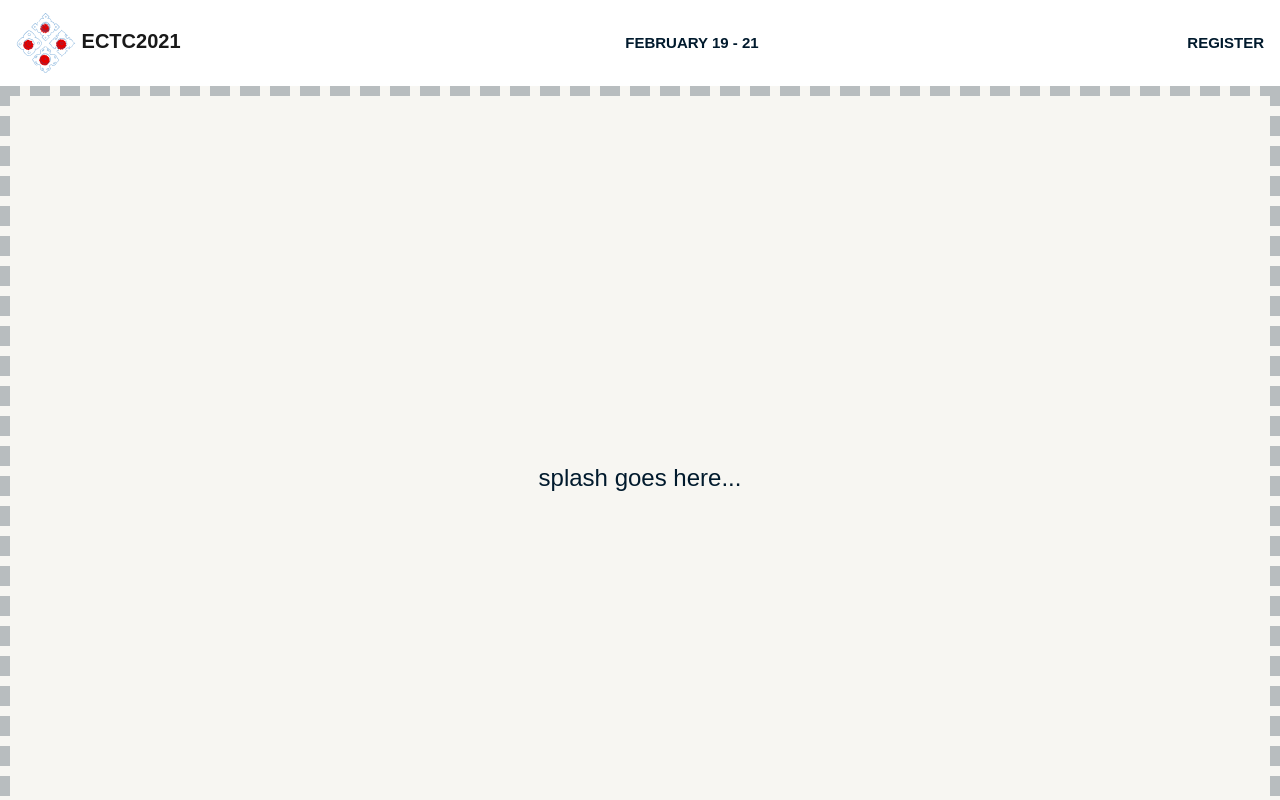
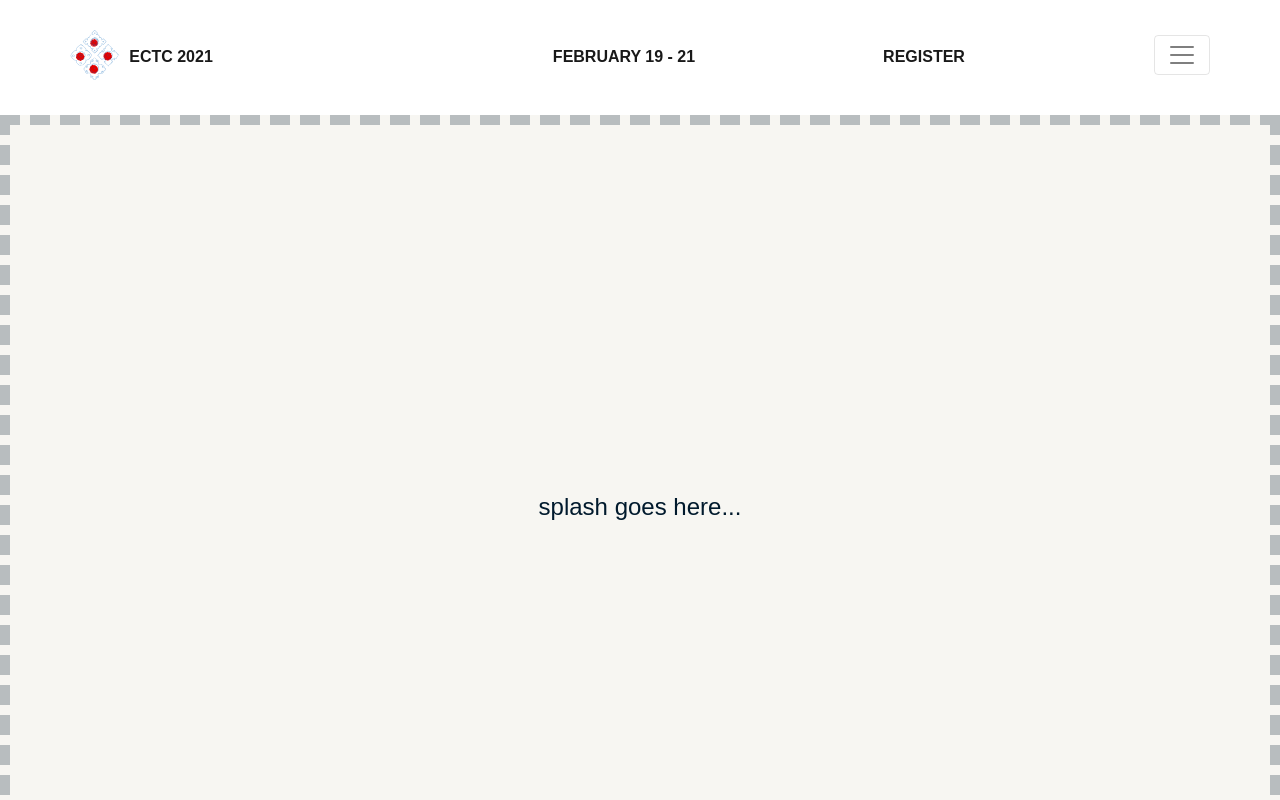
Before and after one commit to FullStackAtBrownTeam/ECTC2021-website, a React (Create React App) app: page / in a window 1280 px wide. Shown: the top 800 px of the page. Built offline with nearby package versions, Linux system fonts and the light colour scheme.

Commit message:
navbar spacing

```diff
--- a/src/App.css
+++ b/src/App.css
@@ -118,7 +118,44 @@ p, .body-text {
 .navigation {
     background-color: transparent ;
     font-family: 'Proxima Nova', Arial, Helvetica, sans-serif;
-    font-size: 15px;
     font-weight: bold;
     color: #011A2D;
+    padding-left: 70px;
+    padding-right: 70px;
+    padding-top: 25px;
+    padding-bottom: 30px;
+
 }
+
+#nav-logo {
+    position: absolute;
+    width: 12em;
+    top: 45px;
+    left: 75px;
+    font-size: 16px
+}
+
+#nav-date {
+    position: absolute;
+    width: 12em;
+    top: 45px;
+    right: calc(50% - 5em);
+    font-size: 16px
+}
+
+#nav-register {
+    position: absolute;
+    width: 12em;
+    top: 45px;
+    right: 260px;
+    font-size: 16px
+}
+
+#hamburger {
+    text-align: right;
+    color: #011A2D !important;
+}
+
+#hamburger-items {
+    color: #011A2D !important;
+}
--- a/src/App.js
+++ b/src/App.js
@@ -1,5 +1,4 @@
 import React from 'react';
-import logo from './logo.svg';
 import Navigation from './components/NavBar'
 import Layout from './Layout';
 import './App.css';
--- a/src/components/NavBar.js
+++ b/src/components/NavBar.js
@@ -1,23 +1,42 @@
 import React, { Component } from 'react';
-import { Nav, Navbar, NavDropdown, Form, FormControl, Button } from 'react-bootstrap';
+import { Nav, Navbar } from 'react-bootstrap';
 import "bootstrap/dist/css/bootstrap.min.css";
 
 export class Navigation extends Component {
     render() {
         return (
-            <Navbar collapseOnSelect className="navigation justify-content-between" expand="xl" sticky="top" >
+            <Navbar collapseOnSelect expand="false" className="navigation justify-content-between" sticky="top" >
+
                 <Navbar.Brand className="nav-bar-logo">
                     <img
                         alt=" "
                         src='./ectclogo.svg'
-                        width="60"
-                        height="60"
+                        width="50"
+                        height="50"
                         className="d-inline-block align-center"
                     />{' '}
-                    <ectc>ECTC2021</ectc>
+                    <span id="nav-logo">ECTC 2021</span>
+                    <span id="nav-date">FEBRUARY 19 - 21</span>
+                    <span id="nav-register">REGISTER</span>
                 </Navbar.Brand>
-                <date>FEBRUARY 19 - 21</date>
-                <register>REGISTER</register>
+
+                <Navbar.Toggle aria-controls="hamburger" />
+				<Navbar.Collapse id="hamburger">
+					<Nav id="hamburger-items">
+						<Nav.Link href="#home">ABOUT</Nav.Link>
+						<Nav.Link href="#link">WORKSHOPS</Nav.Link>
+                        <Nav.Link href="#link">INSTRUCTORS</Nav.Link>
+                        <Nav.Link href="#link">TAIKO TALKS</Nav.Link>
+                        <Nav.Link href="#link">FINAL CONCERT</Nav.Link>
+                        <Nav.Link href="#link">SCHEDULE</Nav.Link>
+                        <Nav.Link href="#link">VENUES</Nav.Link>
+                        <Nav.Link href="#link">PARKING</Nav.Link>
+                        <Nav.Link href="#link">HOTELS</Nav.Link>
+                        <Nav.Link href="#link">VENDORS</Nav.Link>
+                        <Nav.Link href="#link">CONTACT</Nav.Link>
+					</Nav>
+				</Navbar.Collapse>
+
             </Navbar>
 
         )
```
